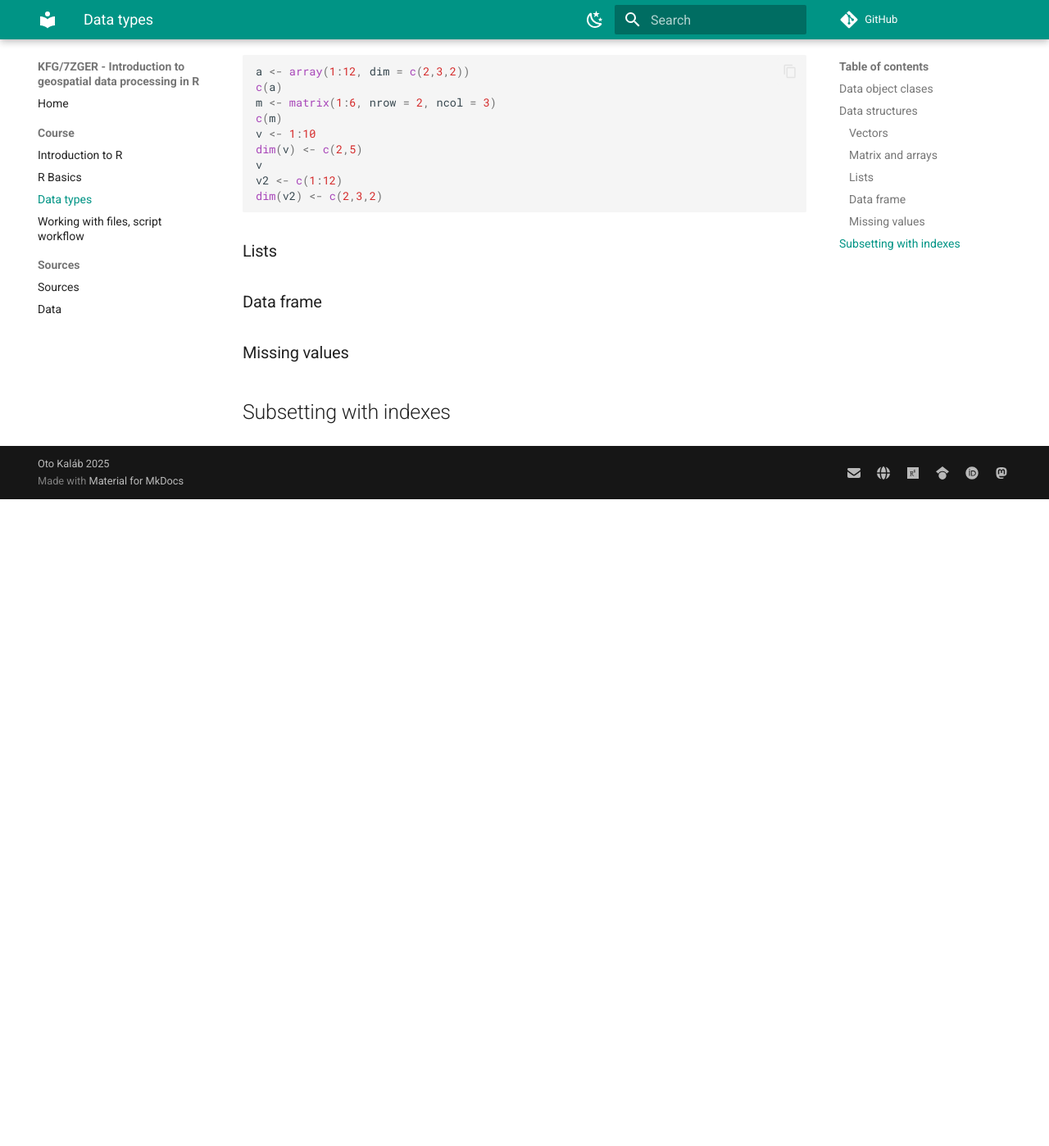
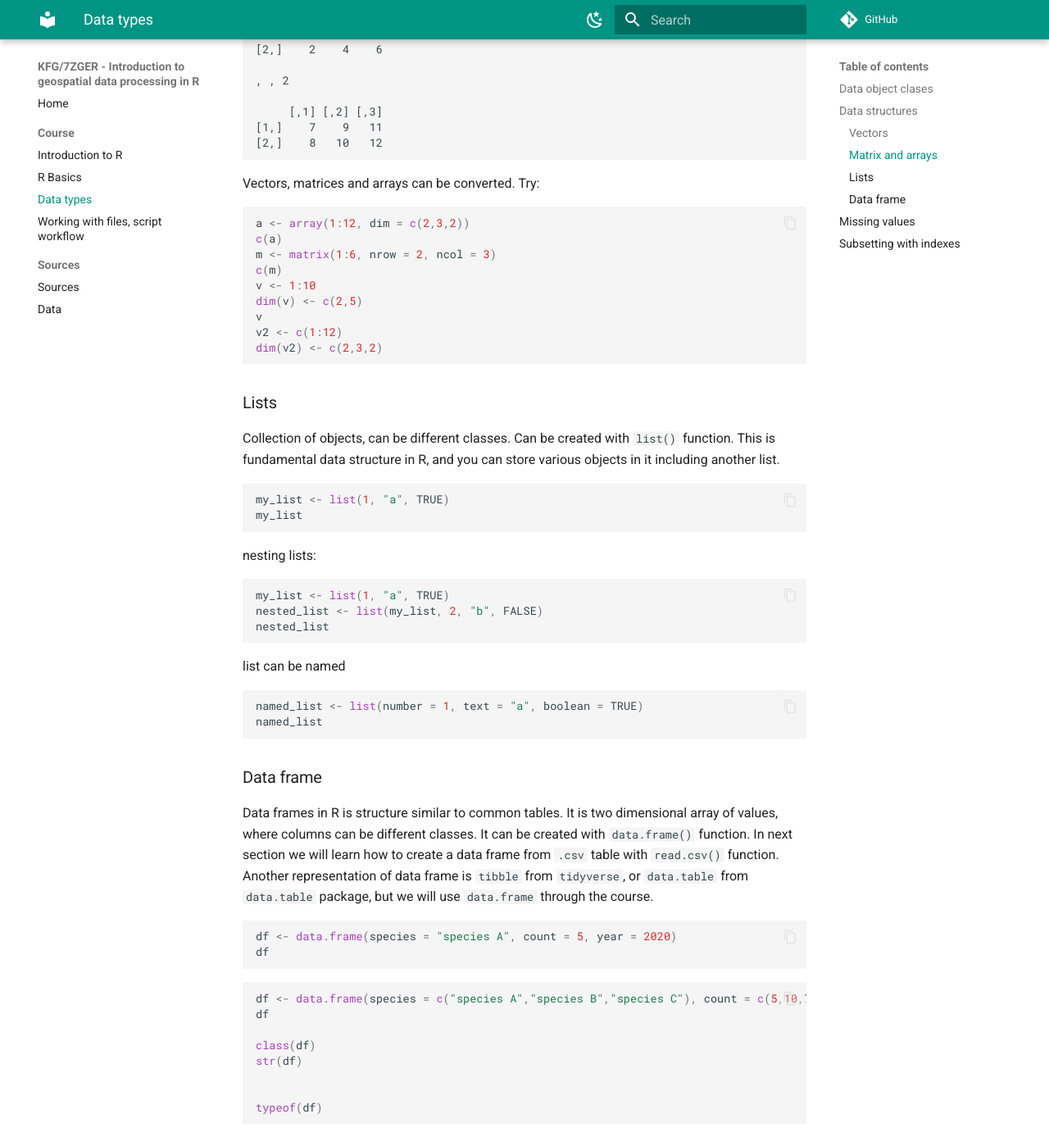
Before and after one commit to kalab-oto/7ZGER, an MkDocs documentation site: the page built from docs/data_types.md, in a window 1280 px wide and 1400 px high, scrolled down 4731 px. Shown: the whole window at 82% size. Built offline with MkDocs 1.6.1 and Material for MkDocs 9.7.7, drawn with Linux system fonts in a browser that asks for light colours; comment, search, counter and statistics services are not loaded; before the commit the page ends 5340 px from its top, so only the background shows below that; some of the changed text lies outside the part shown.

Commit message:
feat: str(); lists, dfs

````diff
--- a/docs/data_types.md
+++ b/docs/data_types.md
@@ -1,4 +1,3 @@
-
 # Data types
 
 ## Data object clases
@@ -194,8 +193,15 @@ typeof(x)
 
 y <- c(1, 2, "c", "4")
 mean(y)
+```
 
-```
+!!! note
+    Function `str()` returns the structure of object. This is useful for more complex objects, but you can use it for vectors too.
+    ``` r
+    x <- c(5, 8, 13, 51)
+    str(x)
+    ```
+
 ### Matrix and arrays
 We wont't use them much in this course, so I describe them only briefly. They are similar to vectors, but with two or more dimensions. Matrix is two dimensional, array is multi-dimensional. You can create them with `matrix()` and `array()` functions.
 
@@ -247,8 +253,45 @@ dim(v2) <- c(2,3,2)
 
 <!-- todo -->
 ### Lists
+Collection of objects, can be different classes. Can be created with `list()` function. This is fundamental data structure in R, and you can store various objects in it including another list.
+
+``` r
+my_list <- list(1, "a", TRUE)
+my_list
+```
+
+nesting lists:
+``` r
+my_list <- list(1, "a", TRUE)
+nested_list <- list(my_list, 2, "b", FALSE)
+nested_list
+```
+
+list can be named
+``` r
+named_list <- list(number = 1, text = "a", boolean = TRUE)
+named_list
+```
 ### Data frame
-### Missing values
+Data frames in R is structure similar to common tables. It is two dimensional array of values, where columns can be different classes. It can be created with `data.frame()` function. In next section we will learn how to create a data frame from `.csv` table with `read.csv()` function. Another representation of data frame is `tibble` from `tidyverse`, or `data.table` from `data.table` package, but we will use `data.frame` through the course.
+
+``` r
+df <- data.frame(species = "species A", count = 5, year = 2020)
+df
+```
+
+``` r
+df <- data.frame(species = c("species A","species B","species C"), count = c(5,10,7), year = c(2020,2020,2020))
+df
+
+class(df)
+str(df)
+
+
+typeof(df)
+```
+
+## Missing values
 
 
 ## Subsetting with indexes
````
